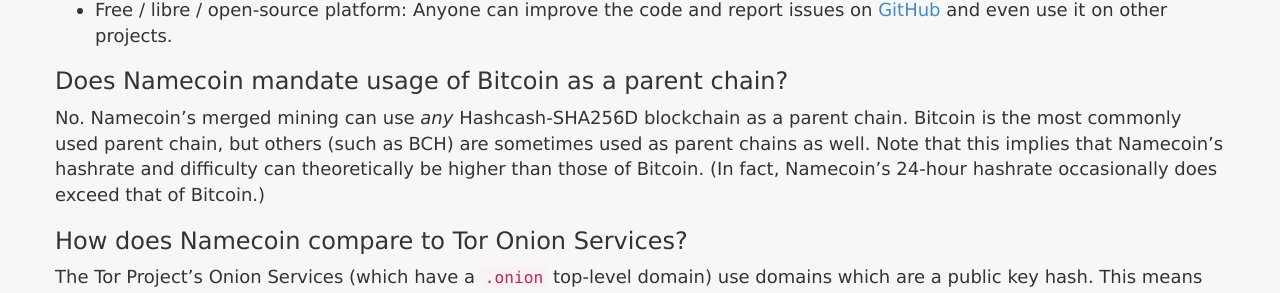
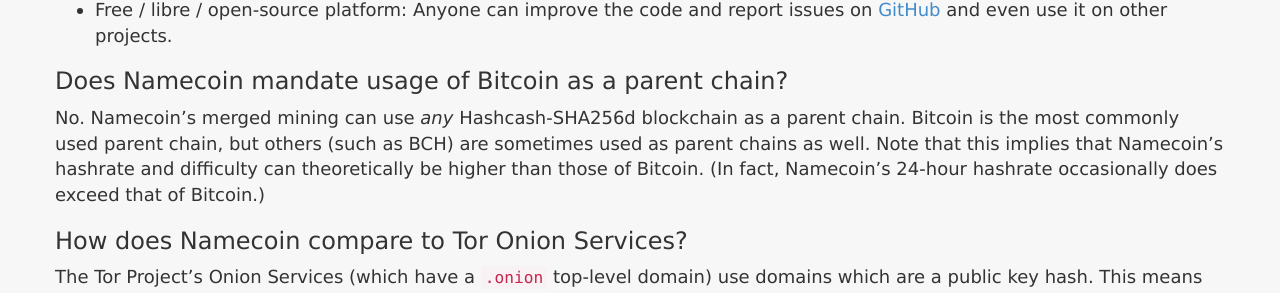
Before and after one commit to JeremyRand/namecoin.org, a Jekyll site: the page built from docs/faq/index.md, in a window 1280 px wide and 900 px high, scrolled down 7918 px. Shown: the part 153-446 px from the top of the window. Built offline with Jekyll 4.4.1, drawn with Linux system fonts in a browser that asks for light colours; some of the changed text lies outside the part shown.

```diff
--- a/docs/faq/index.md
+++ b/docs/faq/index.md
@@ -178,7 +178,7 @@ In general, the Namecoin developers attempt to minimize our patchset against Bit
 
 ### Does Namecoin mandate usage of Bitcoin as a parent chain?
 
-No.  Namecoin's merged mining can use *any* Hashcash-SHA256D blockchain as a parent chain.  Bitcoin is the most commonly used parent chain, but others (such as BCH) are sometimes used as parent chains as well.  Note that this implies that Namecoin's hashrate and difficulty can theoretically be higher than those of Bitcoin.  (In fact, Namecoin's 24-hour hashrate occasionally does exceed that of Bitcoin.)
+No.  Namecoin's merged mining can use *any* Hashcash-SHA256d blockchain as a parent chain.  Bitcoin is the most commonly used parent chain, but others (such as BCH) are sometimes used as parent chains as well.  Note that this implies that Namecoin's hashrate and difficulty can theoretically be higher than those of Bitcoin.  (In fact, Namecoin's 24-hour hashrate occasionally does exceed that of Bitcoin.)
 
 ### How does Namecoin compare to Tor Onion Services?
 
```
Also changed, not shown: other parts of docs/faq/index.md (+1 -1 lines).
